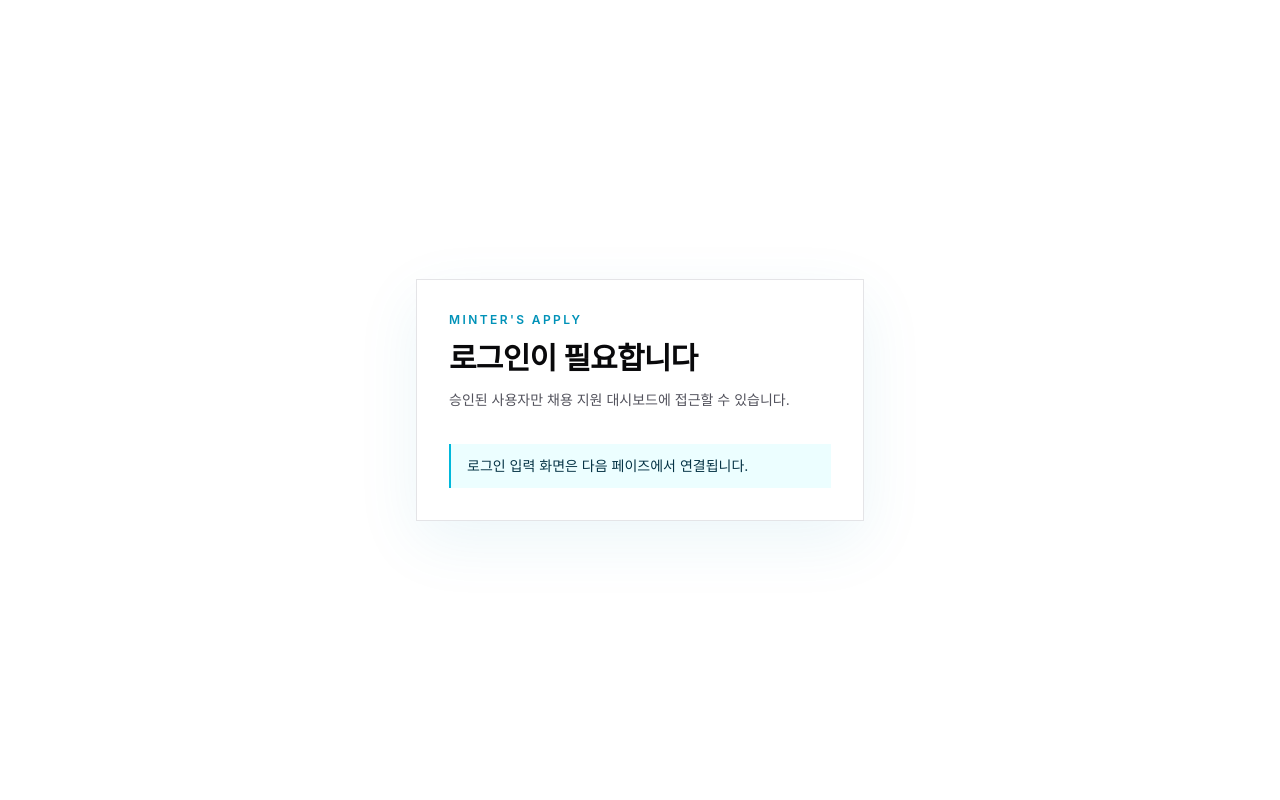
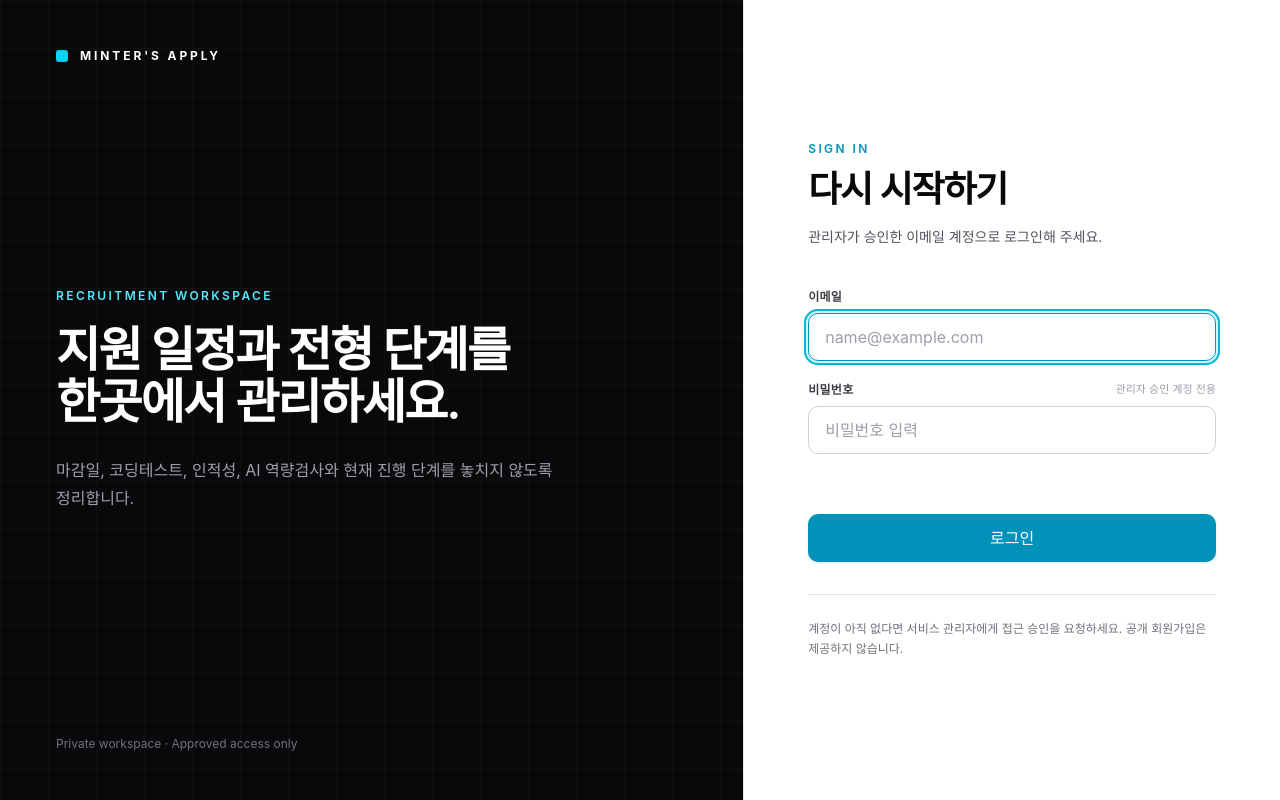
Before and after one commit to Minter-v1/Minters-job-tracker, a Next.js app: page /login in a window 1280 px wide. Built offline with nearby package versions, Linux system fonts and the light colour scheme.

Commit message:
feat: Supabase 이메일 로그인 화면 및 액션 구현

```diff
--- /dev/null
+++ b/src/app/login/actions.ts
@@ -0,0 +1,43 @@
+"use server";
+
+import { revalidatePath } from "next/cache";
+import { redirect } from "next/navigation";
+
+import { createClient } from "@/lib/supabase/server";
+
+export type LoginState = {
+  message: string;
+};
+
+function getSafeNextPath(value: FormDataEntryValue | null) {
+  if (typeof value !== "string") return "/";
+  if (!value.startsWith("/") || value.startsWith("//")) return "/";
+
+  return value;
+}
+
+export async function login(
+  _previousState: LoginState,
+  formData: FormData,
+): Promise<LoginState> {
+  const emailValue = formData.get("email");
+  const passwordValue = formData.get("password");
+  const email = typeof emailValue === "string" ? emailValue.trim().toLowerCase() : "";
+  const password = typeof passwordValue === "string" ? passwordValue : "";
+
+  if (!email || !password) {
+    return { message: "이메일과 비밀번호를 모두 입력해 주세요." };
+  }
+
+  const supabase = await createClient();
+  const { error } = await supabase.auth.signInWithPassword({ email, password });
+
+  if (error) {
+    return { message: "이메일 또는 비밀번호가 올바르지 않습니다." };
+  }
+
+  const nextPath = getSafeNextPath(formData.get("next"));
+
+  revalidatePath("/", "layout");
+  redirect(nextPath);
+}
--- /dev/null
+++ b/src/app/login/login-form.tsx
@@ -0,0 +1,82 @@
+"use client";
+
+import { useActionState } from "react";
+
+import { login, type LoginState } from "./actions";
+
+const initialLoginState: LoginState = {
+  message: "",
+};
+
+type LoginFormProps = {
+  nextPath: string;
+};
+
+export function LoginForm({ nextPath }: LoginFormProps) {
+  const [state, formAction, pending] = useActionState(
+    login,
+    initialLoginState,
+  );
+
+  return (
+    <form action={formAction} className="mt-10 space-y-5">
+      <input type="hidden" name="next" value={nextPath} />
+
+      <div>
+        <label
+          htmlFor="email"
+          className="mb-2 block text-xs font-semibold tracking-wide text-zinc-700"
+        >
+          이메일
+        </label>
+        <input
+          id="email"
+          name="email"
+          type="email"
+          autoComplete="email"
+          required
+          autoFocus
+          placeholder="name@example.com"
+          className="h-12 w-full rounded-[10px] border border-zinc-300 bg-white px-4 text-sm text-zinc-950 outline-none transition-[border-color,background-color,box-shadow] placeholder:text-zinc-400 hover:border-zinc-400 hover:bg-zinc-50 focus:border-cyan-600 focus:bg-white focus:ring-4 focus:ring-cyan-100"
+        />
+      </div>
+
+      <div>
+        <div className="mb-2 flex items-center justify-between">
+          <label
+            htmlFor="password"
+            className="text-xs font-semibold tracking-wide text-zinc-700"
+          >
+            비밀번호
+          </label>
+          <span className="text-[11px] text-zinc-400">관리자 승인 계정 전용</span>
+        </div>
+        <input
+          id="password"
+          name="password"
+          type="password"
+          autoComplete="current-password"
+          required
+          placeholder="비밀번호 입력"
+          className="h-12 w-full rounded-[10px] border border-zinc-300 bg-white px-4 text-sm text-zinc-950 outline-none transition-[border-color,background-color,box-shadow] placeholder:text-zinc-400 hover:border-zinc-400 hover:bg-zinc-50 focus:border-cyan-600 focus:bg-white focus:ring-4 focus:ring-cyan-100"
+        />
+      </div>
+
+      <div aria-live="polite" aria-atomic="true" className="min-h-5">
+        {state.message ? (
+          <p className="rounded-lg border border-red-100 bg-red-50 px-3 py-2 text-xs leading-5 text-red-700">
+            {state.message}
+          </p>
+        ) : null}
+      </div>
+
+      <button
+        type="submit"
+        disabled={pending}
+        className="flex h-12 w-full items-center justify-center rounded-[10px] bg-cyan-600 px-4 text-sm font-semibold text-white shadow-sm shadow-cyan-900/10 transition-[transform,background-color,box-shadow] hover:-translate-y-0.5 hover:bg-cyan-700 hover:shadow-md hover:shadow-cyan-900/15 active:translate-y-0 active:bg-cyan-800 disabled:translate-y-0 disabled:cursor-wait disabled:bg-cyan-300 disabled:shadow-none"
+      >
+        {pending ? "확인 중..." : "로그인"}
+      </button>
+    </form>
+  );
+}
--- a/src/app/login/page.tsx
+++ b/src/app/login/page.tsx
@@ -1,18 +1,83 @@
-export default function LoginPage() {
+import { LoginForm } from "./login-form";
+
+type LoginPageProps = {
+  searchParams: Promise<{
+    next?: string | string[];
+  }>;
+};
+
+function getNextPath(value: string | string[] | undefined) {
+  if (typeof value !== "string") return "/";
+  if (!value.startsWith("/") || value.startsWith("//")) return "/";
+
+  return value;
+}
+
+export default async function LoginPage({ searchParams }: LoginPageProps) {
+  const params = await searchParams;
+  const nextPath = getNextPath(params.next);
+
   return (
-    <main className="grid min-h-screen place-items-center bg-white px-6 text-zinc-950">
-      <section className="w-full max-w-md border border-zinc-200 bg-white p-8 shadow-[0_20px_60px_rgba(8,145,178,0.08)]">
-        <p className="text-xs font-semibold uppercase tracking-[0.2em] text-cyan-600">
-          Minter&apos;s Apply
+    <main className="min-h-screen bg-white text-zinc-950 lg:grid lg:grid-cols-[minmax(0,1fr)_minmax(420px,0.72fr)]">
+      <section className="relative hidden overflow-hidden border-r border-zinc-200 bg-zinc-950 px-14 py-12 text-white lg:flex lg:flex-col lg:justify-between">
+        <div
+          aria-hidden="true"
+          className="absolute inset-0 opacity-20 [background-image:linear-gradient(rgba(255,255,255,0.12)_1px,transparent_1px),linear-gradient(90deg,rgba(255,255,255,0.12)_1px,transparent_1px)] [background-size:48px_48px]"
+        />
+
+        <div className="relative flex items-center gap-3">
+          <span className="block size-3 rounded-[3px] bg-cyan-400" />
+          <span className="text-xs font-bold uppercase tracking-[0.24em]">
+            Minter&apos;s Apply
+          </span>
+        </div>
+
+        <div className="relative max-w-xl">
+          <p className="mb-5 text-xs font-semibold uppercase tracking-[0.2em] text-cyan-300">
+            Recruitment workspace
+          </p>
+          <h1 className="text-5xl font-semibold leading-[1.08] tracking-[-0.04em]">
+            지원 일정과 전형 단계를
+            <br />한곳에서 관리하세요.
+          </h1>
+          <p className="mt-7 max-w-lg text-base leading-7 text-zinc-400">
+            마감일, 코딩테스트, 인적성, AI 역량검사와 현재 진행 단계를
+            놓치지 않도록 정리합니다.
+          </p>
+        </div>
+
+        <p className="relative text-xs text-zinc-500">
+          Private workspace · Approved access only
         </p>
-        <h1 className="mt-3 text-3xl font-semibold tracking-tight">
-          로그인이 필요합니다
-        </h1>
-        <p className="mt-3 text-sm leading-6 text-zinc-600">
-          승인된 사용자만 채용 지원 대시보드에 접근할 수 있습니다.
-        </p>
-        <div className="mt-8 border-l-2 border-cyan-500 bg-cyan-50 px-4 py-3 text-sm text-cyan-950">
-          로그인 입력 화면은 다음 페이즈에서 연결됩니다.
+      </section>
+
+      <section className="flex min-h-screen items-center bg-white px-6 py-12 sm:px-12 lg:px-16">
+        <div className="mx-auto w-full max-w-md">
+          <div className="mb-12 flex items-center gap-3 lg:hidden">
+            <span className="block size-3 rounded-[3px] bg-cyan-500" />
+            <span className="text-xs font-bold uppercase tracking-[0.24em]">
+              Minter&apos;s Apply
+            </span>
+          </div>
+
+          <p className="text-xs font-semibold uppercase tracking-[0.2em] text-cyan-600">
+            Sign in
+          </p>
+          <h2 className="mt-3 text-4xl font-semibold tracking-[-0.035em]">
+            다시 시작하기
+          </h2>
+          <p className="mt-4 text-sm leading-6 text-zinc-600">
+            관리자가 승인한 이메일 계정으로 로그인해 주세요.
+          </p>
+
+          <LoginForm nextPath={nextPath} />
+
+          <div className="mt-8 border-t border-zinc-200 pt-6">
+            <p className="text-xs leading-5 text-zinc-500">
+              계정이 아직 없다면 서비스 관리자에게 접근 승인을 요청하세요.
+              공개 회원가입은 제공하지 않습니다.
+            </p>
+          </div>
         </div>
       </section>
     </main>
```
